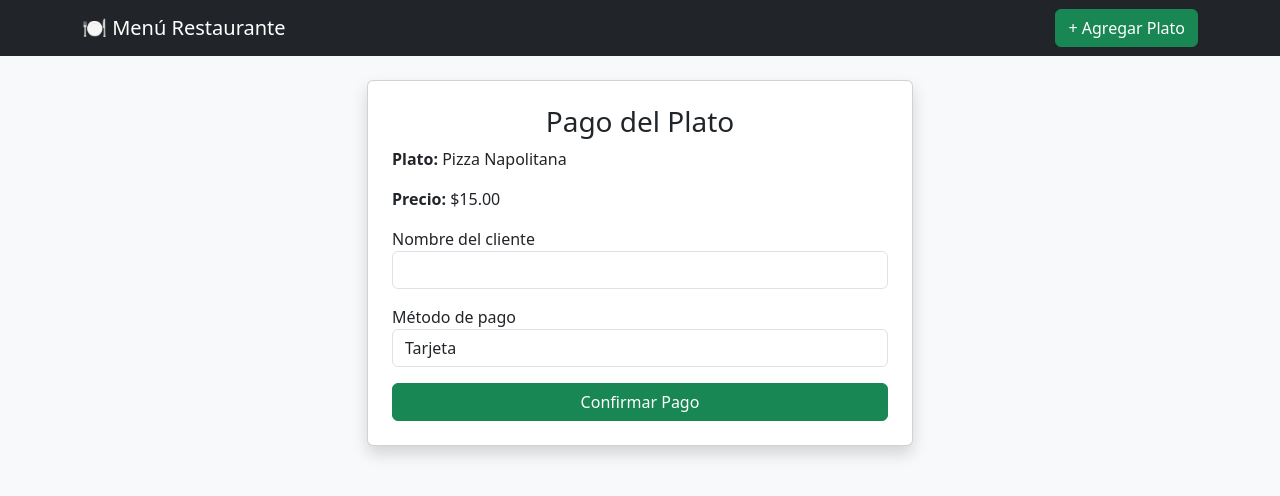
After one commit to JhonaLude/restauranteCRUD, a Django app: page /pagar/2/ in a window 1280 px wide. The commit adds this page. Shown: the top 496 px of the page. Run offline with Django 5.2, Linux system fonts and the light colour scheme; data comes from the database, SQL or seed files in the repository; both versions use the stored data as it was after the commit.

Commit message:
Implementación de módulo de Pago
15/04/2026

```diff
--- a/restaurante/menu/admin.py
+++ b/restaurante/menu/admin.py
@@ -1,4 +1,5 @@
 from django.contrib import admin
-from .models import Plato
+from .models import Plato, Pago
 
 admin.site.register(Plato)
+admin.site.register(Pago)
--- a/restaurante/menu/models.py
+++ b/restaurante/menu/models.py
@@ -7,3 +7,12 @@ class Plato(models.Model):
 
     def __str__(self):
         return self.nombre
+
+class Pago (models.Model):
+    plato = models.ForeignKey(Plato, on_delete=models.CASCADE)
+    nombre_cliente = models.CharField(max_length=100)
+    metodo_pago = models.CharField(max_length=50)
+    fecha = models.DateTimeField(auto_now_add=True)
+
+    def __str__(self):
+        return f" {self.nombre_cliente} - {self.plato.nombre}"
--- a/restaurante/menu/templates/lista.html
+++ b/restaurante/menu/templates/lista.html
@@ -15,10 +15,8 @@
 
                     <div class="d-flex justify-content-between mt-3">
                         <a href="/editar/{{ p.id }}" class="btn btn-warning btn-sm">Editar</a>
-                        <a href="/eliminar/{{ p.id }}" class="btn btn-danger btn-sm"
-                           onclick="return confirm('¿Eliminar este plato?')">
-                           Eliminar
-                        </a>
+                        <a href="/eliminar/{{ p.id }}" class="btn btn-danger btn-sm">Eliminar</a>
+                        <a href="/pagar/{{ p.id }}" class="btn btn-success btn-sm">Pagar</a>
                     </div>
                 </div>
             </div>
--- /dev/null
+++ b/restaurante/menu/templates/pago.html
@@ -0,0 +1,36 @@
+{% extends 'base.html' %}
+
+{% block content %}
+
+<div class="row justify-content-center">
+    <div class="col-md-6">
+        <div class="card shadow p-4">
+            <h3 class="text-center">Pago del Plato</h3>
+
+            <p><b>Plato:</b> {{ plato.nombre }}</p>
+            <p><b>Precio:</b> ${{ plato.precio }}</p>
+
+            <form method="POST">
+                {% csrf_token %}
+
+                <div class="mb-3">
+                    <label>Nombre del cliente</label>
+                    <input type="text" name="nombre" class="form-control" required>
+                </div>
+
+                <div class="mb-3">
+                    <label>Método de pago</label>
+                    <select name="metodo" class="form-control">
+                        <option>Tarjeta</option>
+                        <option>Efectivo</option>
+                        <option>Transferencia</option>
+                    </select>
+                </div>
+
+                <button class="btn btn-success w-100">Confirmar Pago</button>
+            </form>
+        </div>
+    </div>
+</div>
+
+{% endblock %}
--- a/restaurante/menu/urls.py
+++ b/restaurante/menu/urls.py
@@ -6,4 +6,5 @@ urlpatterns = [
     path('crear/', views.crear_plato, name='crear'),
     path('eliminar/<int:id>/', views.eliminar_plato, name='eliminar'),
     path('editar/<int:id>/', views.editar_plato, name='editar'),
+    path('pagar/<int:id>/', views.pagar_plato, name='pagar'),
 ]
--- a/restaurante/menu/views.py
+++ b/restaurante/menu/views.py
@@ -1,5 +1,5 @@
 from django.shortcuts import render, redirect
-from .models import Plato
+from .models import Plato, Pago
 
 # LISTAR
 def lista_platos(request):
@@ -32,3 +32,17 @@ def editar_plato(request, id):
         plato.save()
         return redirect('lista')
     return render(request, 'editar.html', {'plato': plato})
+
+# PAGOS
+def pagar_plato(request, id):
+    plato = Plato.objects.get(id=id)
+    if request.method == 'POST':
+        nombre_cliente = request.POST['nombre']
+        metodo_pago = request.POST['metodo']
+        Pago.objects.create(
+            plato=plato,
+            nombre_cliente = nombre_cliente,
+            metodo_pago=metodo_pago
+            )
+        return render (request, 'confirmacion.html', {'plato': plato})
+    return render(request, 'pago.html', {'plato': plato})
```
Also changed, not shown: restaurante/menu/templates/confirmacion.html (added, +16 -0 lines), restaurante/db.sqlite3, restaurante/menu/migrations/0002_pago.py (added).
